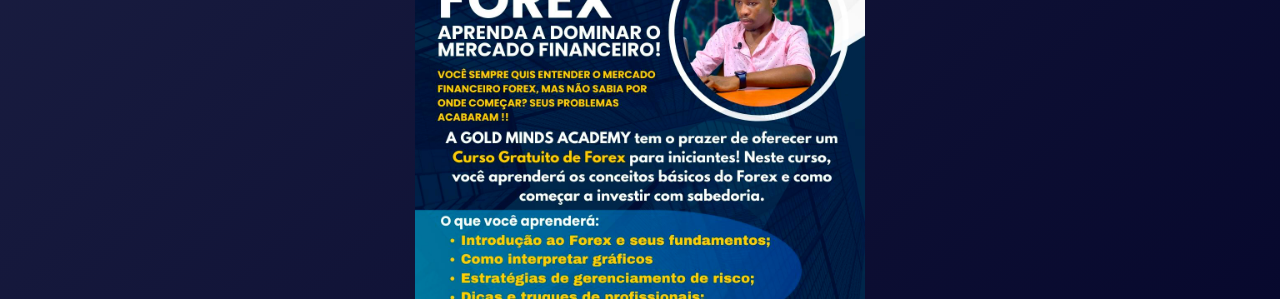
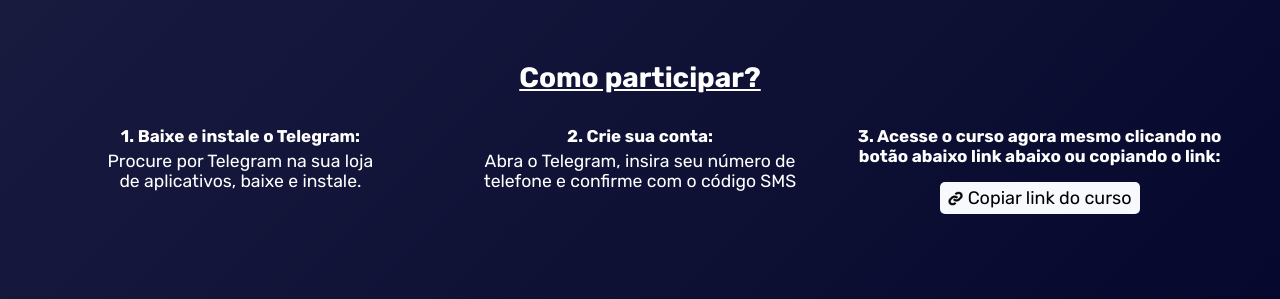
Before and after one commit to renzi-fidele-frontend/alen_vsl, a plain HTML site: page index.html in a window 1280 px wide. Shown: the part 455-754 px from the top of the page. Drawn offline with Linux system fonts and the light colour scheme.

Commit message:
feat: Adicionando a seção de como acessar o curso

```diff
--- a/index.html
+++ b/index.html
@@ -15,19 +15,28 @@
             Descubra como aprender Forex do zero, começar a ganhar dinheiro e transformar sua vida financeira sem precisar gastar nada. Este é o
             seu primeiro passo para sair da rotina de viver apenas de salário e alcançar a liberdade financeira.
          </p>
-         <img id="flayer" src="imgs/flayer.jpg" alt="Foto principal" />
-         <!-- Pessoas que acessaram -->
-         <div>
-            <div></div>
-            <div></div>
-            <div></div>
-            <div></div>
-            <div></div>
+         <!-- <img id="flayer" src="imgs/flayer.jpg" alt="Foto principal" /> -->
+
+         <!-- Como acessar -->
+         <h5>Como participar?</h5>
+         <div id="comoAcessar">
+            <div>
+               <h6>1. Baixe e instale o Telegram:</h6>
+               <p>Procure por Telegram na sua loja de aplicativos, baixe e instale.</p>
+            </div>
+            <div>
+               <h6>2. Crie sua conta:</h6>
+               <p>Abra o Telegram, insira seu número de telefone e confirme com o código SMS</p>
+            </div>
+            <div>
+               <h6 id="lastTit">3. Acesse o curso agora mesmo clicando no botão abaixo link abaixo ou copiando o link:</h6>
+               <a id="copy" href=""><img src="imgs/copy.png" /> Copiar link do curso</a>
+            </div>
          </div>
 
          <!-- CTA -->
          <a id="telegram" target="_blank" href="https://t.me/Gold_MindsBot?start=r0746151127"
-            ><img src="imgs/telegram.png" alt="" /> Acessar Curso Grátis Agora!</a
+            ><img src="imgs/telegram.png" /> Acessar Curso Grátis Agora!</a
          >
       </main>
    </body>
--- a/style.css
+++ b/style.css
@@ -29,9 +29,9 @@ main {
 
 h1 {
    font-weight: 900;
-   margin-top: 1rem;
+   margin-top: 2rem;
    font-size: 2.6rem;
-   margin-bottom: 0.6rem;
+   margin-bottom: 0.9rem;
 }
 
 p {
@@ -40,7 +40,7 @@ p {
 }
 
 #logo {
-   width: 120px;
+   width: 200px;
    border-radius: 10px;
 }
 
@@ -66,11 +66,69 @@ p {
    color: black;
 }
 
+h5 {
+   margin-top: 4rem;
+   margin-bottom: 2rem;
+   font-size: 1.75rem;
+   text-decoration: underline;
+}
+
+h6 {
+   font-size: 17px;
+   margin-bottom: 5px;
+}
+
+#comoAcessar {
+   display: flex;
+   flex-direction: row;
+   justify-content: center;
+   text-align: center;
+   margin-bottom: 4rem;
+}
+
+#comoAcessar > div {
+   flex-basis: 33.3%;
+}
+
+#copy {
+   padding: 5px 8px;
+   background-color: ghostwhite;
+   text-decoration: none;
+   color: black;
+   border-radius: 5px;
+   font-size: 1.125rem;
+   display: flex;
+   align-items: center;
+   width: fit-content;
+   margin-inline: auto;
+   gap: 5px;
+}
+
+#copy img {
+   width: 15px;
+}
+
+#lastTit {
+   margin-bottom: 1rem;
+}
+
+@media screen and (max-width: 1200px) {
+   #comoAcessar > div {
+      flex-basis: 50%;
+   }
+   #comoAcessar {
+      flex-wrap: wrap;
+      row-gap: 2rem;
+   }
+}
+
 @media screen and (max-width: 900px) {
    h1 {
       font-size: 2.1rem;
    }
 }
+
+
 
 @media screen and (max-width: 700px) {
    h1 {
@@ -79,6 +137,10 @@ p {
 
    p {
       text-wrap: initial;
+   }
+
+   #comoAcessar > div {
+      flex-basis: 100%;
    }
 }
 
@@ -98,6 +160,15 @@ p {
    body {
       padding-top: 2rem;
       padding-inline: 1rem;
+      padding-bottom: 4rem;
+   }
+
+   #comoAcessar {
+      margin-bottom: 1.5rem;
+   }
+
+   h5 {
+      margin-top: 2rem;
    }
 }
 
```
Also changed, not shown: imgs/copy.png (added).
